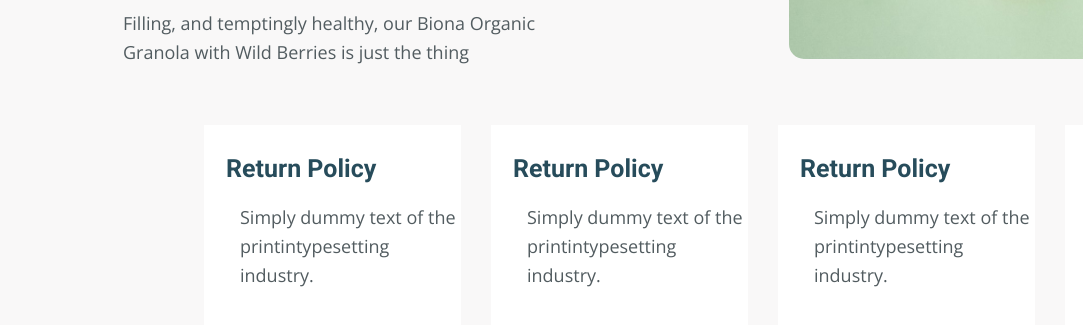
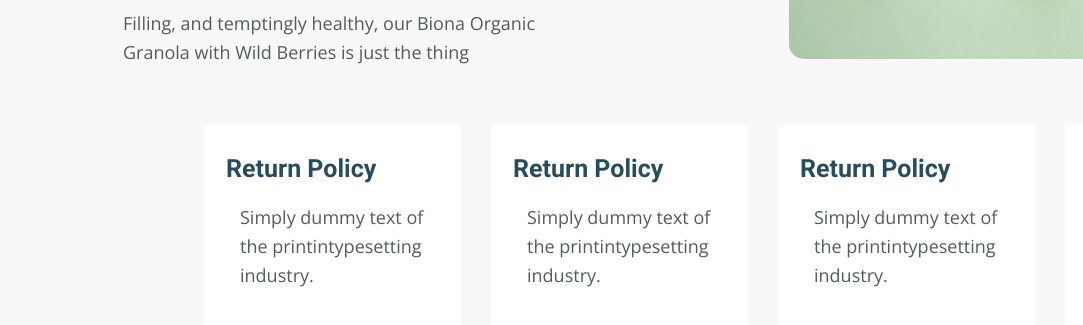
Before and after one commit to natchkebia/TN-4, a plain HTML site: page index.html in a window 1280 px wide. Shown: the part 791-1116 px from the top of the page, without its empty margins (197-1280 px from the left). Drawn offline with nearby package versions, Linux system fonts and the light colour scheme.

Commit message:
final commit

```diff
--- a/styles/styles.css
+++ b/styles/styles.css
@@ -209,5 +209,5 @@ main {
 
 .last-section p {
   margin-left: 36px;
-  margin-right: 0;
+  width: 184px;
 }
```
